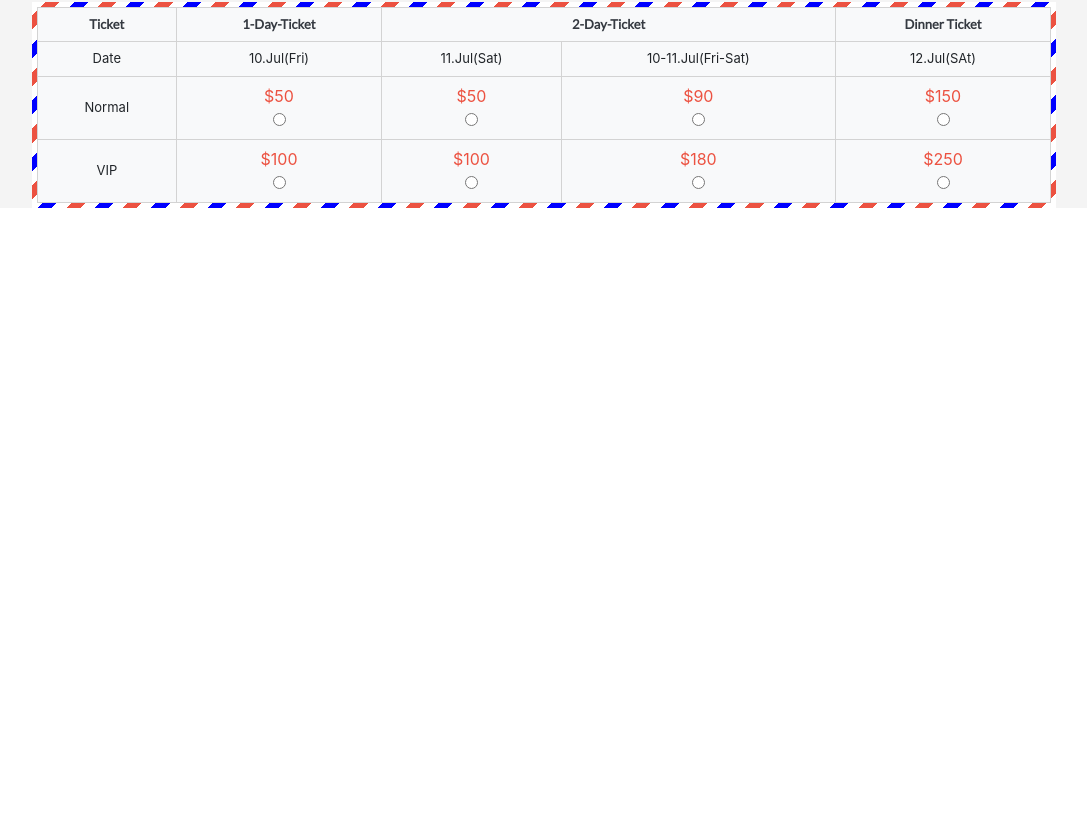
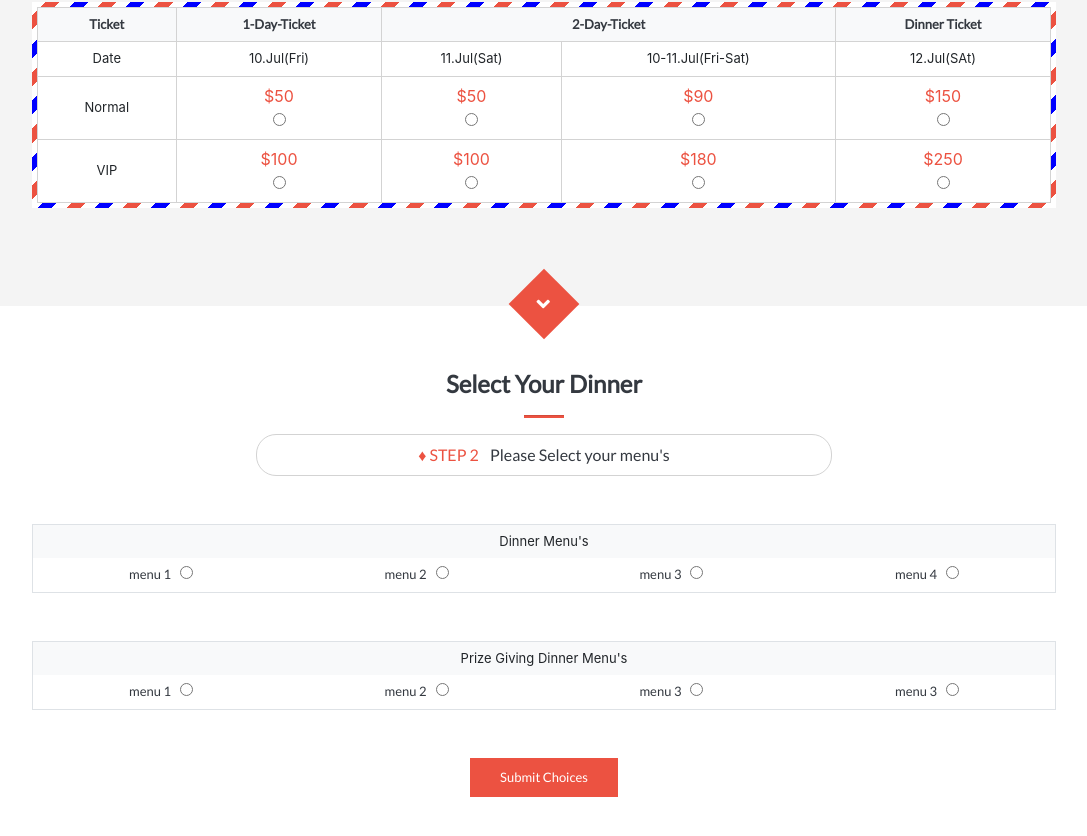
Before and after one commit to Elbie-em/HTML-CSS-Captone-Project-Tournament-Website, a plain HTML site: page tickets.html in a window 1280 px wide. Shown: the part 356-1192 px from the top of the page, without its empty margins (96-1183 px from the left). Before the commit the page ends 800 px from the top, so only its background shows below. Drawn offline with nearby package versions, Linux system fonts and the light colour scheme.

Commit message:
added dinner menu section with respective content

```diff
--- a/styles.css
+++ b/styles.css
@@ -327,13 +327,40 @@
   border: 1px solid #d3d3d3;
 }
 
+.dinner-table {
+  width: 80%;
+}
+
+.dinner-table td,
+.dinner-table th {
+  padding: 7px;
+}
+
 .low-size {
   font-size: 13px;
 }
 
+.ninety {
+  margin-top: 18px;
+  transform: rotate(315deg);
+}
+
 .diamond {
   position: relative;
-  width: 30px;
-  height: 30px;
+  top: 23px;
+  width: 50px;
+  height: 50px;
   background-color: #ec5241;
+  transform: rotate(45deg);
 }
+
+.submit-button {
+  font-size: 13px;
+  padding-top: 10px;
+  padding-bottom: 10px;
+  padding-left: 30px;
+  padding-right: 30px;
+  background-color: #ec5241;
+  color: #fff;
+  border: none;
+}
--- a/tickets.html
+++ b/tickets.html
@@ -57,10 +57,10 @@
         <span class="color-cp site-font-a">&#9830; STEP 1 </span>
         <span class="site-font-a color-cp-a">&ensp;Please Select your tournament ticket</span>
       </div>
-      <div class="ticket-type mt-3 mx-auto d-block">
-        <table class="ticket-table bg-light border table-borded">
+      <div class="ticket-type mt-3 mx-auto d-block mb-5">
+        <table class="ticket-table bg-white border table-borded">
           <thead class="site-font-a color-cp-a font-weight-lighter">
-            <tr>
+            <tr class="bg-light">
               <th class="low-size" rowspan="2">Ticket</th>
               <th class="low-size" rowspan="2">1-Day-Ticket</th>
               <th class="low-size" colspan="2">2-Day-Ticket</th>
@@ -92,9 +92,55 @@
           </tbody>
         </table>
       </div>
+      <div class="diamond mx-auto d-block">
+        <i class="fas fa-angle-down fa-lg text-white ninety"></i>
+      </div>
     </section>
+    <section class="text-center mt-5">
+      <h4 class="site-font-a font-weight-bold pt-3 color-cp-a">Select Your Dinner</h4>
+      <hr class="small-dv-o">
+      <div class="ticket-select">
+        <span class="color-cp site-font-a">&#9830; STEP 2 </span>
+        <span class="site-font-a color-cp-a">&ensp;Please Select your menu's</span>
+      </div>
+      <table class="dinner-table mx-auto mt-5 border">
+        <thead>
+          <tr class="bg-light">
+            <td class="low-size" colspan="4">Dinner Menu's</td>
+          </tr>
+        </thead>
+        <tbody>
+          <tr>
+            <td class="site-font-a low-size color-cp-a">menu 1 &ensp;<input type="radio" name="menu1" id="menu1"></td>
+            <td class="site-font-a low-size color-cp-a">menu 2 &ensp;<input type="radio" name="menu2" id="menu2"></td>
+            <td class="site-font-a low-size color-cp-a">menu 3 &ensp;<input type="radio" name="menu3" id="menu3"></td>
+            <td class="site-font-a low-size color-cp-a">menu 4 &ensp;<input type="radio" name="menu4" id="menu4"></td>
+          </tr>
+        </tbody>
+      </table>
+      <table class="dinner-table mx-auto mt-5 border">
+        <thead>
+          <tr class="bg-light">
+            <td class="low-size" colspan="4">Prize Giving Dinner Menu's</td>
+          </tr>
+        </thead>
+        <tbody>
+          <tr>
+            <td class="site-font-a low-size color-cp-a">menu 1 &ensp;<input type="radio" name="menu5" id="menu5"></td>
+            <td class="site-font-a low-size color-cp-a">menu 2 &ensp;<input type="radio" name="menu6" id="menu6"></td>
+            <td class="site-font-a low-size color-cp-a">menu 3 &ensp;<input type="radio" name="menu7" id="menu7"></td>
+            <td class="site-font-a low-size color-cp-a">menu 3 &ensp;<input type="radio" name="menu8" id="menu8"></td>
+          </tr>
+        </tbody>
+      </table>
+      <button class="submit-button mx-auto site-font-a mt-5" type="submit">Submit Choices</button>
+    </section>
+    <div class="blank-space">
+    </div>
   </main>
-  <footer></footer>
+  <footer>
+
+  </footer>
 
 
   <script src="https://code.jquery.com/jquery-3.4.1.slim.min.js"
```
